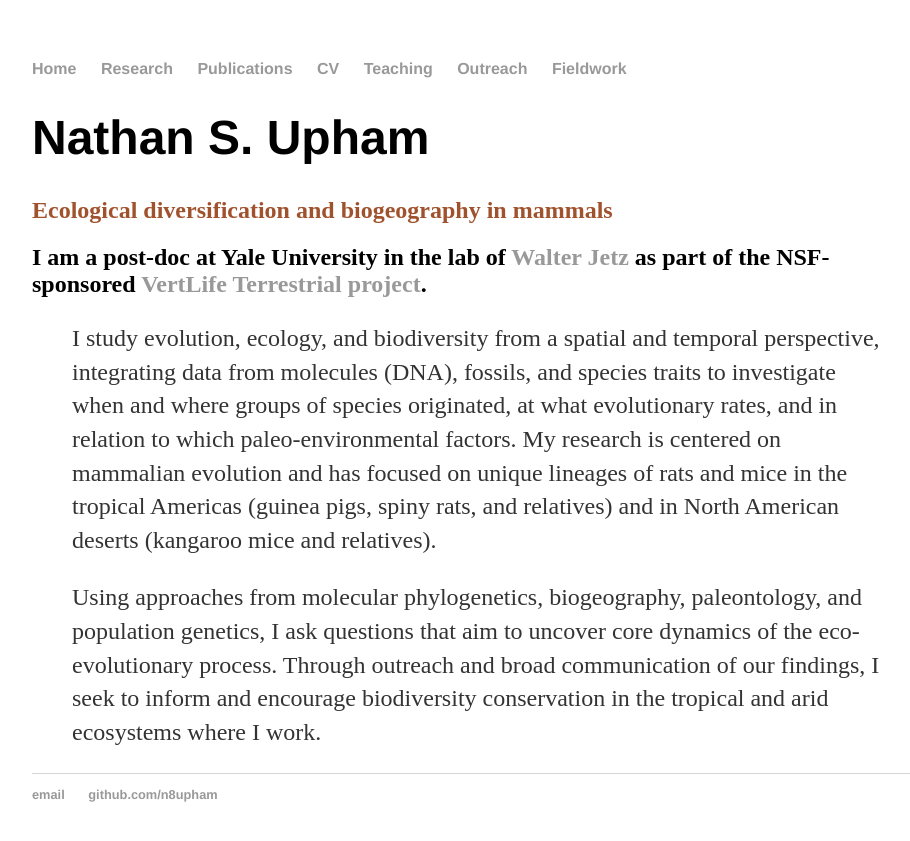
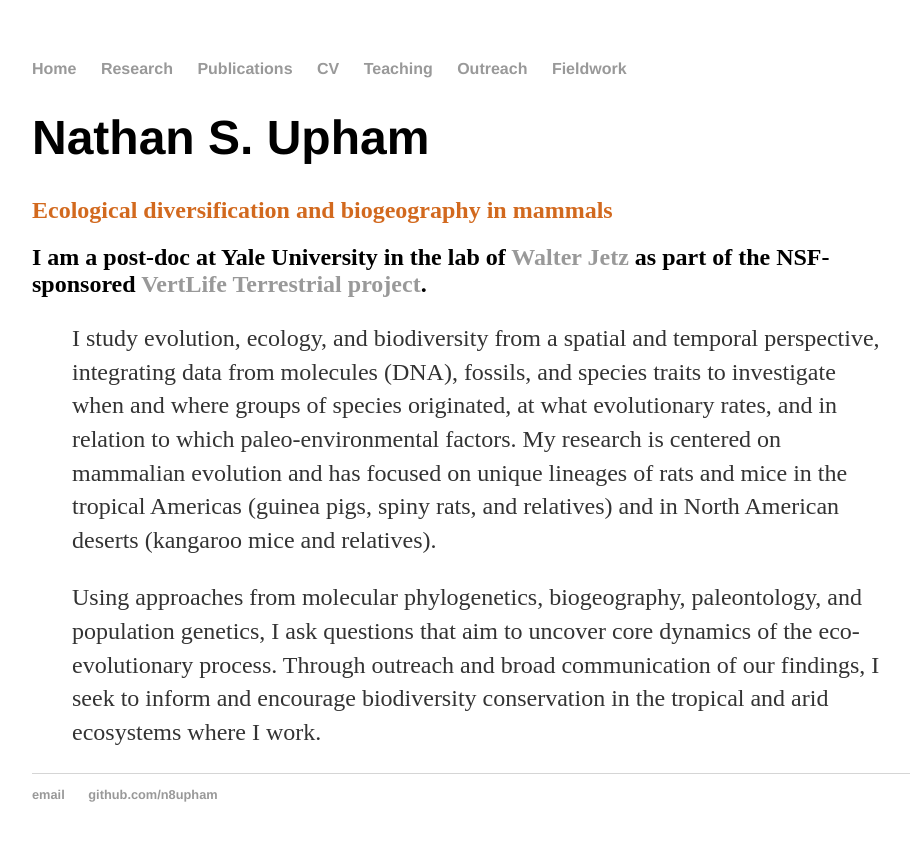
Before and after one commit to n8upham/n8upham.github.io, a Jekyll site: the page built from index.md, in a window 1280 px wide. Shown: the top 841 px of the page, without its empty margins (160-1070 px from the left). Built offline with Jekyll 4.4.1, drawn with Linux system fonts in a browser that asks for light colours.

Commit message:
Update index.md

```diff
--- a/index.md
+++ b/index.md
@@ -4,7 +4,7 @@
 ---
 # **Nathan S. Upham**
 
-## <span style="color:Sienna;">Ecological diversification and biogeography in mammals</span>
+## <span style="color:Chocolate;">Ecological diversification and biogeography in mammals</span>
 
 ## I am a post-doc at Yale University in the lab of [Walter Jetz](http://jetzlab.yale.edu/) as part of the NSF-sponsored [VertLife Terrestrial project](http://vertlife.org/).
 
```
